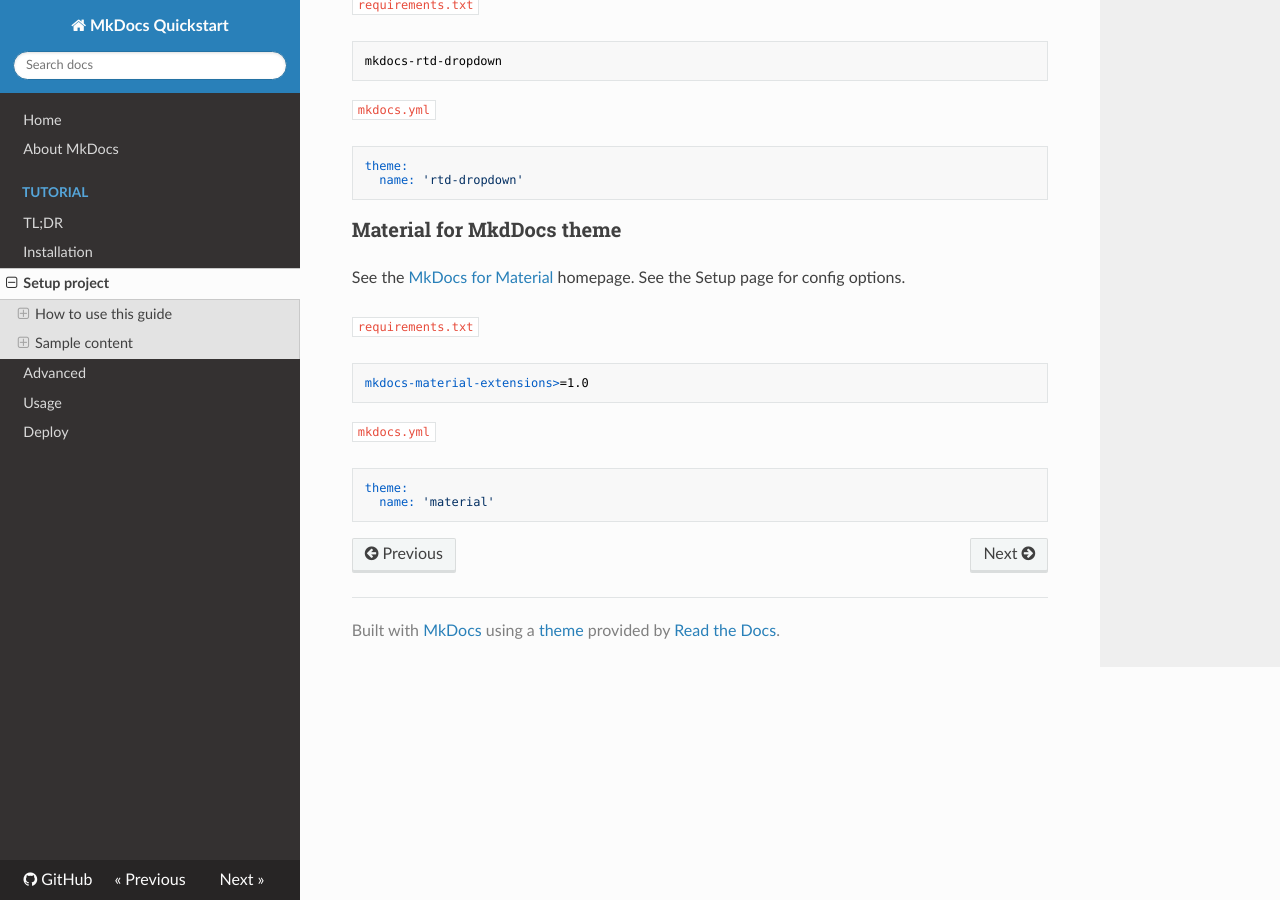
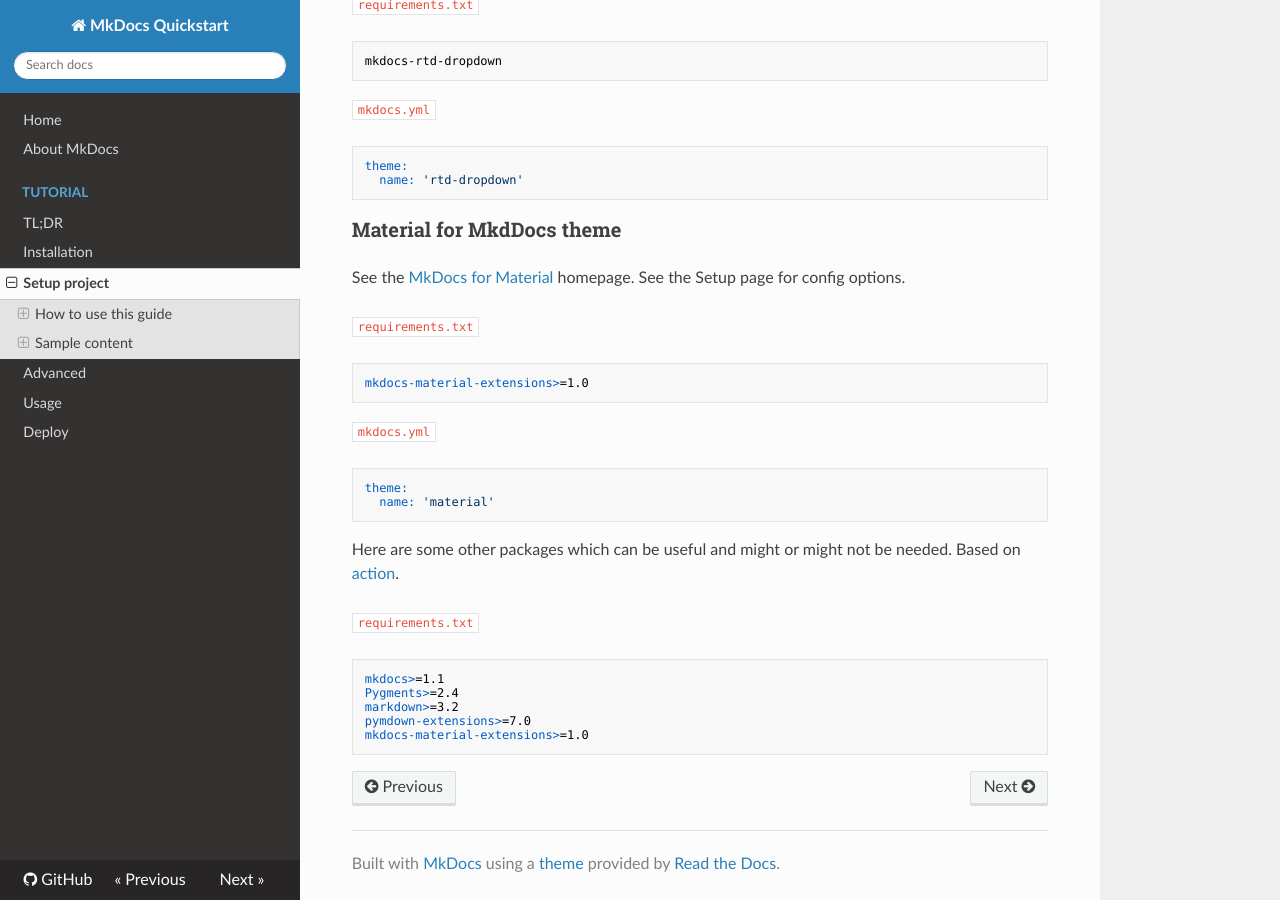
Before and after one commit to MichaelCurrin/mkdocs-quickstart, an MkDocs documentation site: the page built from docs/docs/tutorial/setup-project.md, in a window 1280 px wide and 900 px high, scrolled down 2866 px. Built offline with MkDocs 1.6.1, drawn with Linux system fonts in a browser that asks for light colours; nearby versions of some CDN libraries.

Commit message:
Update setup-project.md

````diff
--- a/docs/docs/tutorial/setup-project.md
+++ b/docs/docs/tutorial/setup-project.md
@@ -140,3 +140,14 @@
 theme:
   name: 'material'
 ```
+
+Here are some other packages which can be useful and might or might not be needed. Based on [action](https://github.com/squidfunk/mkdocs-material/blob/master/requirements.txt).
+
+`requirements.txt`
+```
+mkdocs>=1.1
+Pygments>=2.4
+markdown>=3.2
+pymdown-extensions>=7.0
+mkdocs-material-extensions>=1.0
+```
````
